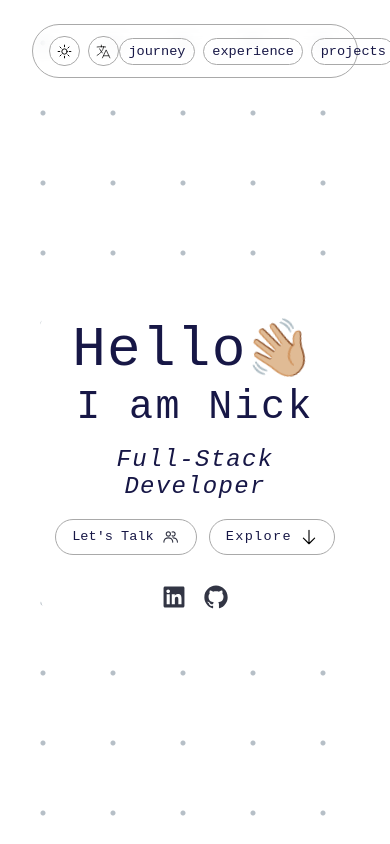
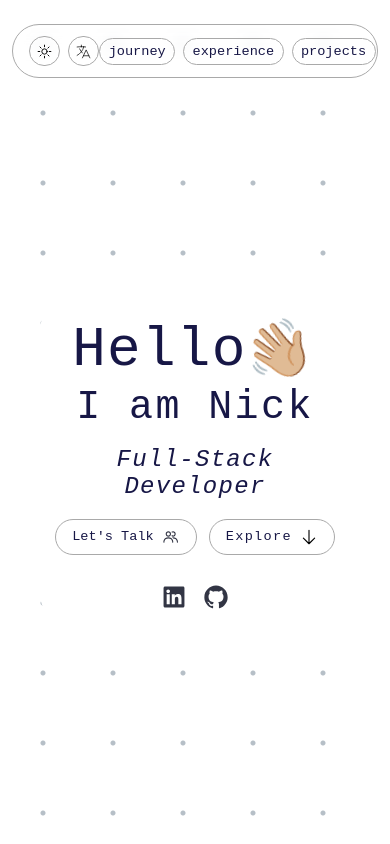
Before and after one commit to nicantmac/personalportfolio, a React (Vite) app: page / in a window 390 px wide. Shown: the top 844 px of the page. Built offline with nearby package versions, Linux system fonts and the light colour scheme.

Commit message:
Made UI header navbar more responsive to all screens and changed specifically the centering logic

```diff
--- a/src/components/topLayout/Header.css
+++ b/src/components/topLayout/Header.css
@@ -1,10 +1,12 @@
 /* header */
 .header-container {
-    margin: 1.5rem 2rem 0; padding: 0.7rem 1rem;
+    padding: 0.7rem 1rem; width: 85%;
+    margin-top: 1.5rem;
+    margin-left: auto; margin-right: auto; /* centers element */
     position: fixed; top: 0; left: 0; right: 0;
     display: flex; justify-content: space-between; align-items: center;
     backdrop-filter: blur(8px); border: var(--border-type); border-radius: 50px;
-    z-index: 300;
+    z-index: 300; max-width: 950px;
 }
 
 /* Left Side btns: (ui theme) & (language) */
@@ -38,9 +40,9 @@
 
 /* nav list for choosing langs */
 nav {
+    padding: 0.75rem;
     /* absolute ensures dropdown abides to parent position */
     position: absolute; top: 125%; left: 3px;
-    padding: 0.75rem;
     background-color: var(--default-bg-color);
     border: var(--border-type); border-radius: 20px;
     box-shadow: var(--shadow-subtle); /* top/bottom - left/right - blur / color */
```
